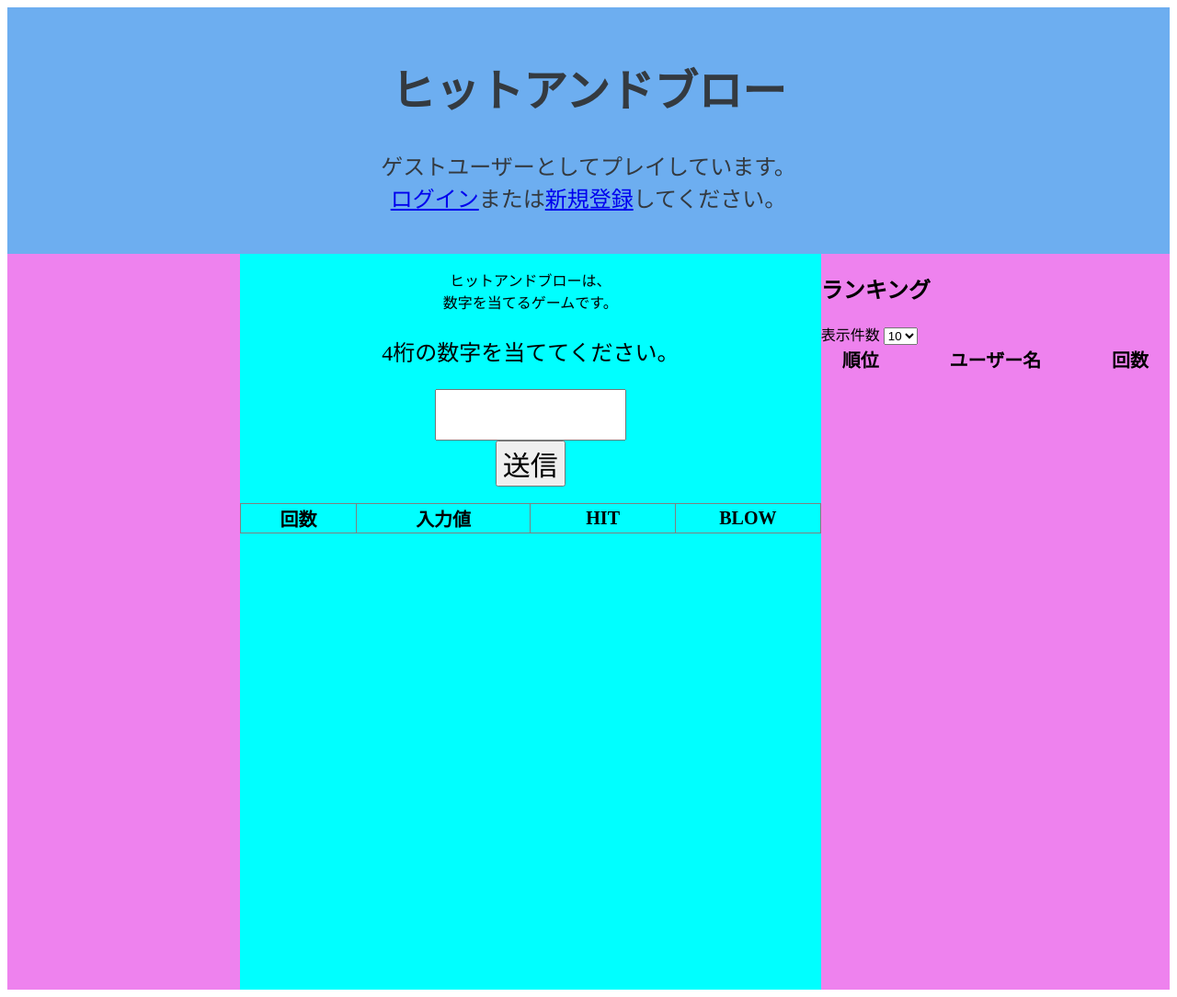
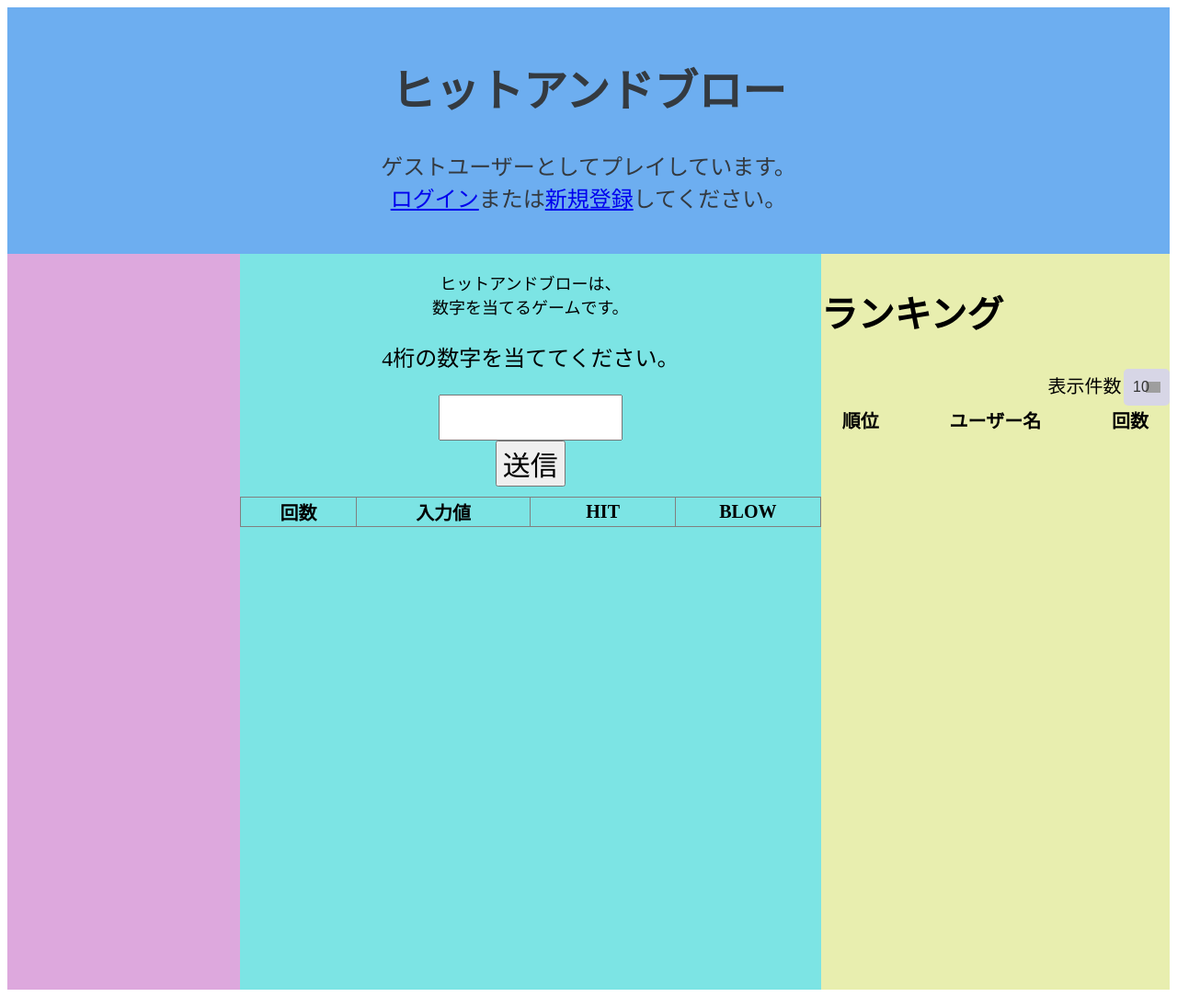
Before and after one commit to tenda-saeki-shuto/speech, a PHP site: page / in a window 1280 px wide. Shown: the whole page at 92% size. Run offline with PHP 8.4, Linux system fonts and the light colour scheme; data that the repository does not hold is empty; grey boxes are pictures that could not be loaded.

Commit message:
スタイルを変更しました

```diff
--- a/index.php
+++ b/index.php
@@ -25,7 +25,7 @@ if (!isset($_SESSION['username'])) {
         <!--------- ゲームコンテンツ -------------------------------------------------------------->
         <div class="center">
 
-        <p>ヒットアンドブローは、<br>数字を当てるゲームです。</p>
+        <p style="font-size: 18px;">ヒットアンドブローは、<br>数字を当てるゲームです。</p>
         <p style="font-size: 18pt;">4桁の数字を当ててください。</p>
 
         <input type="text" id="guess" name="guess"  maxlength="4" pattern="\d{4}" required style="font-size: 50px; width: 200px; height: 50px; text-align:center;">
@@ -41,14 +41,14 @@ if (!isset($_SESSION['username'])) {
                 <th style="width: 25%;">BLOW</th>
             </tr>
         </table>
-        <p id="message"></p>
-        <button id="ranking" style="display:none;">ランキングに登録する</button>
+        <p id="message" style="font-size: 20px;"></p>
+        <button id="ranking" style="display:none;"><span>ランキングに登録する</span></button>
         </div>
         <!-- ランキング表示--------------------------------------------------------------------- -->
         <div class="right">
-            <h2>ランキング</h2>
+            <h2 style="font-size: 40px;">ランキング</h2>
             <div class="rank_dis">
-                表示件数
+                <span style="font-size: 20px;">表示件数</span>
                 <select id="rank_display_num">
                     <option value=10>10</option>
                     <option value=20>20</option>
@@ -144,8 +144,6 @@ if (!isset($_SESSION['username'])) {
             data: { opt: limit },
             dataType: 'json',
         }).done(function(data){
-            console.log(data);
-
             let rankingTable = $("#ranking_table tbody");
             $("#ranking_table tr:gt(0)").remove(); // 1行目（ヘッダー）を残して行を削除
 
--- a/style.css
+++ b/style.css
@@ -13,18 +13,18 @@ header {
 
 .left {
   width: 20%;
-  background-color: violet;
+  background-color: rgb(221, 168, 221);
 }
 
 .center {
   width: 50%;
-  background-color: aqua;
+  background-color: rgb(124, 228, 228);
   text-align: center;
 }
 
 .right {
   width: 30%;
-  background-color: violet;
+  background-color: rgb(232, 238, 175);
 }
 
 table {
@@ -39,3 +39,113 @@ table {
   font-size: 20px;
   text-align: center;
 }
+
+.rank_dis {
+  text-align: right;
+}
+
+select {
+  /* 初期化 */
+  appearance: none;
+  -moz-appearance: none;
+  -webkit-appearance: none;
+  border: none;
+  border-radius: 5px;
+  color: #333;
+  font-size: 16px;
+  padding: 0 10px;
+  height: 40px;
+  width: 50px;
+  position: relative;
+  background: #d7d6e6 url(./assets/arrow.svg) no-repeat right 10px center / 16px
+    auto;
+}
+
+option[selected][disabled] {
+  display: none;
+}
+
+*,
+*:before,
+*:after {
+  -webkit-box-sizing: inherit;
+  box-sizing: inherit;
+}
+
+html {
+  -webkit-box-sizing: border-box;
+  box-sizing: border-box;
+  font-size: 62.5%;
+}
+
+.btn,
+a.btn,
+button.btn {
+  font-size: 1.6rem;
+  font-weight: 700;
+  line-height: 1.5;
+  position: relative;
+  display: inline-block;
+  padding: 1rem 4rem;
+  cursor: pointer;
+  -webkit-user-select: none;
+  -moz-user-select: none;
+  -ms-user-select: none;
+  user-select: none;
+  -webkit-transition: all 0.3s;
+  transition: all 0.3s;
+  text-align: center;
+  vertical-align: middle;
+  text-decoration: none;
+  letter-spacing: 0.1em;
+  color: #212529;
+  border-radius: 0.5rem;
+}
+
+#ranking {
+  font-size: 2rem;
+  color: #df0404;
+  border-radius: 0;
+  background-image: -webkit-gradient(
+    linear,
+    left top,
+    right top,
+    from(#fa709a),
+    to(#fee140)
+  );
+  background-image: -webkit-linear-gradient(left, #fa709a 0%, #fee140 100%);
+  background-image: linear-gradient(to right, #fa709a 0%, #fee140 100%);
+}
+
+#ranking span {
+  background-image: -webkit-linear-gradient(
+    315deg,
+    #231557 0%,
+    #44107a 29%,
+    #ff1361 67%,
+    #fff800 100%
+  );
+  background-image: linear-gradient(
+    -225deg,
+    #231557 0%,
+    #44107a 29%,
+    #ff1361 67%,
+    #fff800 100%
+  );
+  -webkit-background-clip: text;
+  -webkit-text-fill-color: transparent;
+}
+
+#ranking:hover {
+  background: -webkit-gradient(
+    linear,
+    left top,
+    right top,
+    from(#fee140),
+    to(#fee140)
+  );
+  background: -webkit-linear-gradient(left, #fee140 0%, #fee140 100%);
+  background: linear-gradient(to right, #fee140 0%, #fee140 100%);
+  -webkit-box-shadow: 0 2px 3px rgba(0, 0, 0, 0.1);
+  box-shadow: 0 2px 3px rgba(0, 0, 0, 0.1);
+}
```
